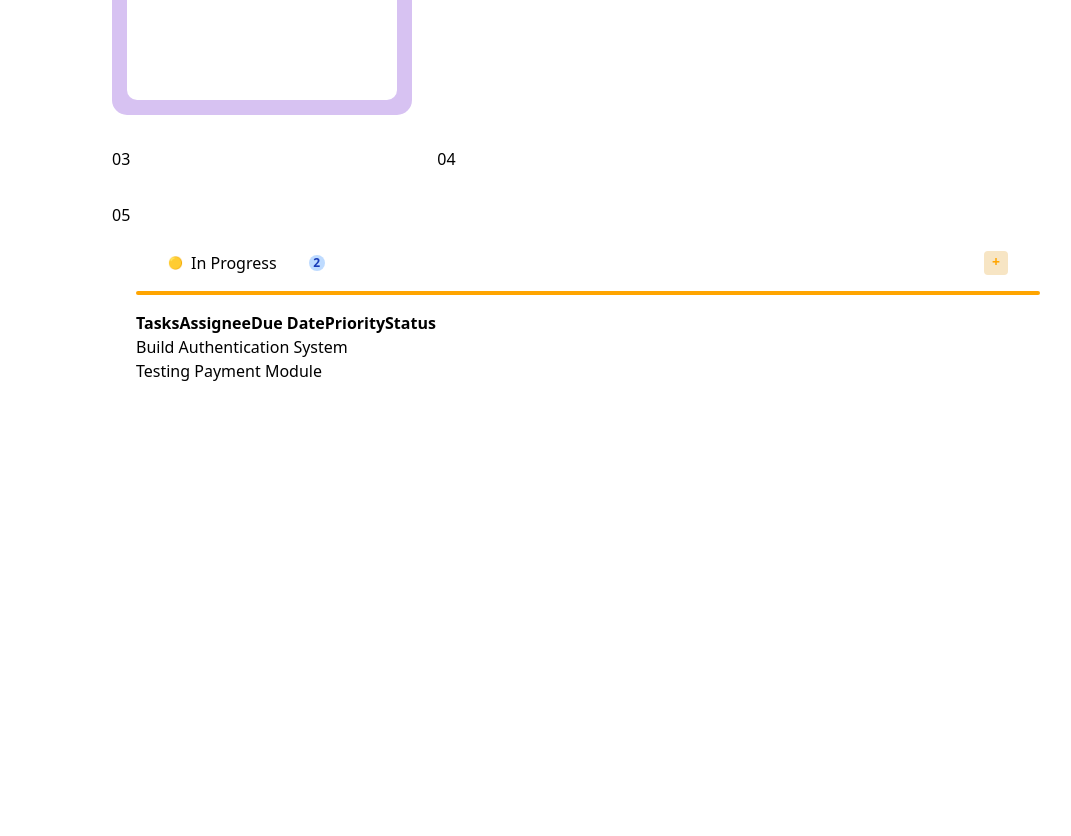
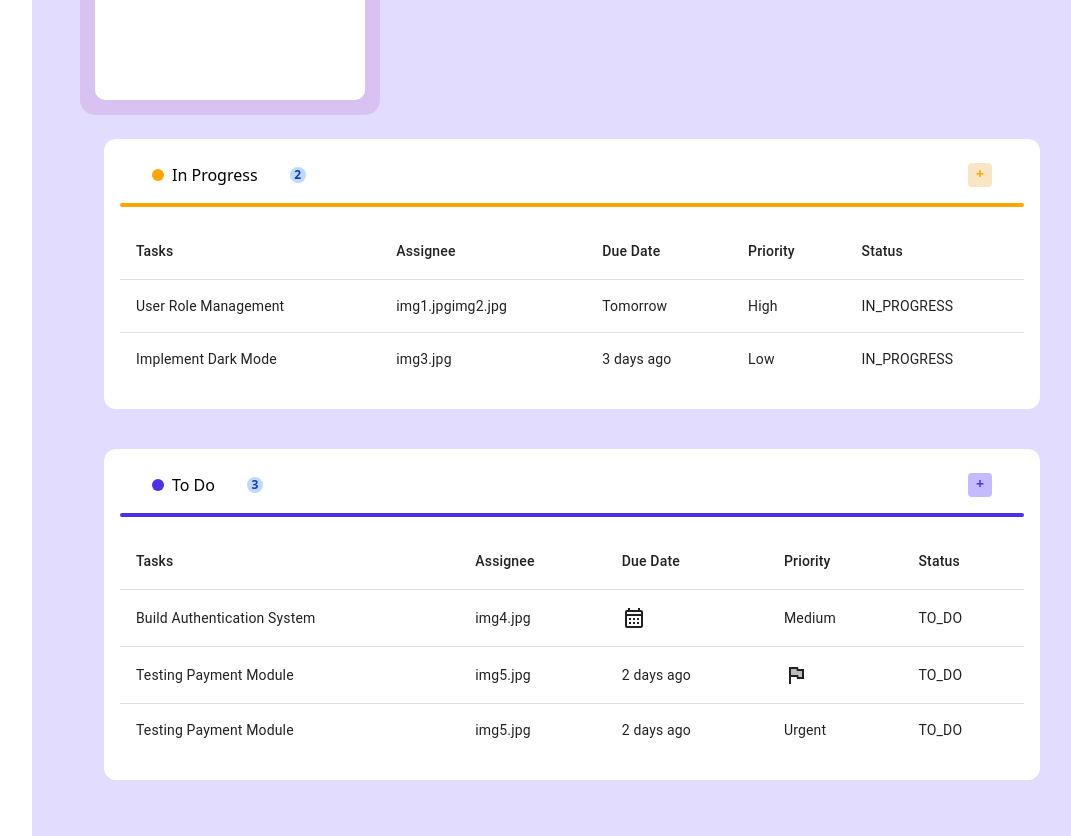
Before and after one commit to navindufernando/QUBIQ, a React (Vite) app in the folder common/sideandnavbar/: page /dashboard in a window 1280 px wide. Shown: the part 1240-2076 px from the top of the page, without its empty margins (168-1239 px from the left). Before the commit the page ends 1647 px from the top, so only its background shows below. Built offline with nearby package versions, Linux system fonts and the light colour scheme.

Commit message:
TaskBoard Layout

```diff
--- a/common/sideandnavbar/src/pages/Dashboard-dev/CardWrapper.tsx
+++ b/common/sideandnavbar/src/pages/Dashboard-dev/CardWrapper.tsx
@@ -1,7 +1,7 @@
 import React, { useState } from "react";
 
 interface CardWrapperProps {
-  title: String;
+  title: string;
   children: React.ReactNode;
   showDropdown?: boolean;
 }
--- a/common/sideandnavbar/src/pages/Dashboard-dev/DevDashboard.tsx
+++ b/common/sideandnavbar/src/pages/Dashboard-dev/DevDashboard.tsx
@@ -77,7 +77,7 @@ const DevDashboard = () => {
     //   className="row flex items-center container-fluid px-6 pt-6"
     //   style={{ backgroundColor: "#E2DDFF", minHeight: "100vh" }}
     // >
-    <div>
+    <div className="bg-[#E2DDFF] -m-6 p-6">
       <div className="flex">
         {/* Main Section */}
         <div className="flex-grow p-6 pt-0">
@@ -94,10 +94,6 @@ const DevDashboard = () => {
               </div>
               <div style={bodyStyle}></div>
             </div>
-            <div>02</div>
-            <div>03</div>
-            <div>04</div>
-            <div>05</div>
           </div>
         </div>
         {/* Side Panel */}
--- a/common/sideandnavbar/src/pages/Dashboard-dev/TaskBoard.tsx
+++ b/common/sideandnavbar/src/pages/Dashboard-dev/TaskBoard.tsx
@@ -7,15 +7,15 @@ const TaskBoard = () => {
       taskName: "User Role Management",
       assignees: ["img1.jpg", "img2.jpg"],
       dueDate: "Tomorrow",
-      priority: "⚠",
-      statusType: "IN_PROGRESS",
+      priority: "High",
+      status: "IN_PROGRESS",
     },
     {
       taskName: "Implement Dark Mode",
       assignees: ["img3.jpg"],
       dueDate: "3 days ago",
-      priority: "⚠",
-      statusType: "IN_PROGRESS",
+      priority: "Low",
+      status: "IN_PROGRESS",
     },
   ];
 
@@ -24,21 +24,29 @@ const TaskBoard = () => {
       taskName: "Build Authentication System",
       assignees: ["img4.jpg"],
       dueDate: "",
-      priority: "⚠",
-      statusType: "TO_DO",
+      priority: "Medium",
+      status: "TO_DO",
     },
     {
       taskName: "Testing Payment Module",
       assignees: ["img5.jpg"],
       dueDate: "2 days ago",
-      priority: "⚠",
-      statusType: "TO_DO",
+      priority: "",
+      status: "TO_DO",
+    },
+    {
+      taskName: "Testing Payment Module",
+      assignees: ["img5.jpg"],
+      dueDate: "2 days ago",
+      priority: "Urgent",
+      status: "TO_DO",
     },
   ];
 
   return (
-    <div className="px-12">
-      <TaskSection tasks={tasksToDo} />
+    <div className="px-12 space-y-10 mb-8">
+      <TaskSection tasks={tasksInProgress} inProgress={true} />
+      <TaskSection tasks={tasksToDo} inProgress={false} />
     </div>
   );
 };
--- a/common/sideandnavbar/src/pages/Dashboard-dev/TaskItem.tsx
+++ /dev/null
@@ -1,29 +0,0 @@
-import React from "react";
-
-interface Task {
-  taskName: String;
-  assignees: String[]; // if the images are URLs (change later if necessary)
-  dueDate: String;
-  priority: String;
-  statusType: String; // change this later
-}
-
-const TaskItem = ({ taskName, assignees, dueDate, priority, statusType }) => {
-  return (
-    <div className="flex items-center justify-between">
-      <span>{taskName}</span>
-      <div className="flex">
-        {assignees.map((assignee, i) => {
-          <img
-            key={i}
-            src={assignee}
-            alt="Assignee"
-            className="w-6 h-6 rounded-full -ml-1"
-          />;
-        })}
-      </div>
-    </div>
-  );
-};
-
-export default TaskItem;
--- a/common/sideandnavbar/src/pages/Dashboard-dev/TaskSection.tsx
+++ b/common/sideandnavbar/src/pages/Dashboard-dev/TaskSection.tsx
@@ -1,54 +1,89 @@
-import React from "react";
-import TaskItem from "./TaskItem";
+import React, { useState } from "react";
+import {
+  Table,
+  TableBody,
+  TableCell,
+  TableHead,
+  TableRow,
+} from "@mui/material";
+import CalendarMonthOutlinedIcon from "@mui/icons-material/CalendarMonthOutlined";
+import FlagTwoToneIcon from "@mui/icons-material/FlagTwoTone";
 
 // type Status = "IN_PROGRESS" | "COMPLETED" | "TODO";
 
 interface Task {
-  taskName: String;
-  assignees: String[]; // if the images are URLs (change later if necessary)
-  dueDate: String;
-  priority: String;
-  statusType: String; // change this later
+  taskName: string;
+  assignees: string[]; // if the images are URLs (change later if necessary)
+  dueDate: string;
+  priority: string;
+  status: string; // change this later
 }
 
 interface TaskListProps {
   tasks: Task[];
+  inProgress: boolean;
 }
 
-const TaskSection: React.FC<TaskListProps> = ({ tasks }) => {
+const TaskSection: React.FC<TaskListProps> = ({ tasks, inProgress }) => {
+  const [taskCount, setTaskCount] = useState(tasks.length);
   return (
-    <div>
+    <div className="bg-[#FFFFFF] px-4 py-6  rounded-xl">
       <div className="flex justify-between items-center px-8">
         <div className="flex items-center">
-          <div className="text-xs me-2 text-[#FFA500]">🟡</div>
-          <div>In Progress</div>
+          <div
+            className={`w-3 h-3 me-2 rounded-full ${
+              inProgress ? "bg-[#FFA500]" : "bg-[#5030E5]"
+            }`}
+          ></div>
+          <div>{inProgress ? "In Progress" : "To Do"}</div>
           <span className="inline-flex items-center justify-center w-4 h-4 ms-8 text-xs font-semibold text-blue-800 bg-blue-200 rounded-full">
-            2
+            {taskCount}
           </span>
         </div>
         <div className="flex">
-          <span className="inline-flex items-center justify-center w-6 h-6 ms-8 text-sm font-semibold text-[#FFA500] bg-[#F7E5C4] rounded-sm pb-[3px]">
+          <span
+            className={`inline-flex items-center justify-center w-6 h-6 ms-8 text-sm font-semibold rounded-sm pb-[3px] ${
+              inProgress
+                ? "text-[#FFA500] bg-[#F7E5C4]"
+                : "text-[#5030E5] bg-[#C3BAFF]"
+            }`}
+          >
             +
           </span>
         </div>
       </div>
-      <hr className="w-226 h-1 my-4 mx-auto bg-[#FFA500] border-0 rounded-sm"></hr>
-      <table className="table-auto">
-        <thead>
-          <tr>
-            <th>Tasks</th>
-            <th>Assignee</th>
-            <th>Due Date</th>
-            <th>Priority</th>
-            <th>Status</th>
-          </tr>
-        </thead>
-      </table>
-      <div>
-        {tasks.map((task, i) => (
-          <TaskItem key={i} {...task} />
-        ))}
-      </div>
+      <hr
+        className={`w-226 h-1 my-4 mx-auto border-0 rounded-sm ${
+          inProgress ? "bg-[#FFA500]" : "bg-[#5030E5]"
+        }`}
+      ></hr>
+      <Table>
+        <TableHead>
+          <TableRow>
+            <TableCell>Tasks</TableCell>
+            <TableCell>Assignee</TableCell>
+            <TableCell>Due Date</TableCell>
+            <TableCell>Priority</TableCell>
+            <TableCell>Status</TableCell>
+          </TableRow>
+        </TableHead>
+        <TableBody>
+          {tasks.map((task, i) => (
+            <TableRow
+              key={i}
+              sx={{ "&:last-child td, &:last-child th": { border: 0 } }}
+            >
+              <TableCell>{task.taskName}</TableCell>
+              <TableCell>{task.assignees}</TableCell>
+              <TableCell>
+                {task.dueDate || <CalendarMonthOutlinedIcon />}
+              </TableCell>
+              <TableCell>{task.priority || <FlagTwoToneIcon />}</TableCell>
+              <TableCell>{task.status}</TableCell>
+            </TableRow>
+          ))}
+        </TableBody>
+      </Table>
     </div>
   );
 };
```
